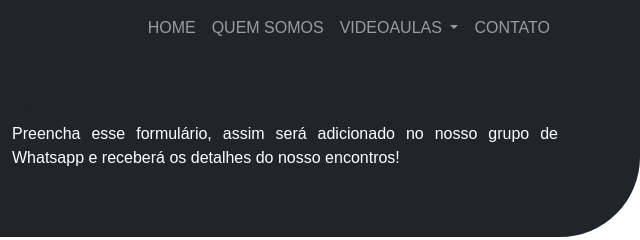
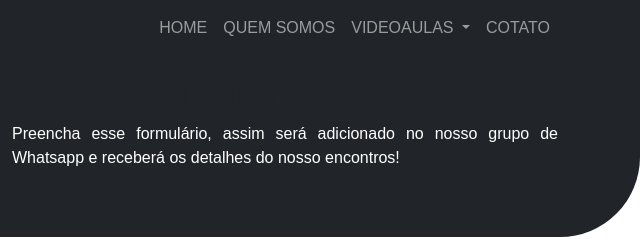
Before and after one commit to GapClubeMatematica/SiteClubeDaMatematica, a plain HTML site: page contato.html in a window 1280 px wide. Shown: the top 240 px of the page, 640-1280 px from the left. Drawn offline with nearby package versions, Linux system fonts and the light colour scheme; some packages are replaced by stand-ins of ours.

Commit message:
Update contato.html

```diff
--- a/contato.html
+++ b/contato.html
@@ -37,7 +37,7 @@
                             </ul>
                         </li>
                         <li class="nav-item">
-                            <a class="nav-link" href="contato.html">CONTATO</a>
+                            <a class="nav-link" href="contato.html">COTATO</a>
                         </li>
                     </ul>
                 </div>
```
